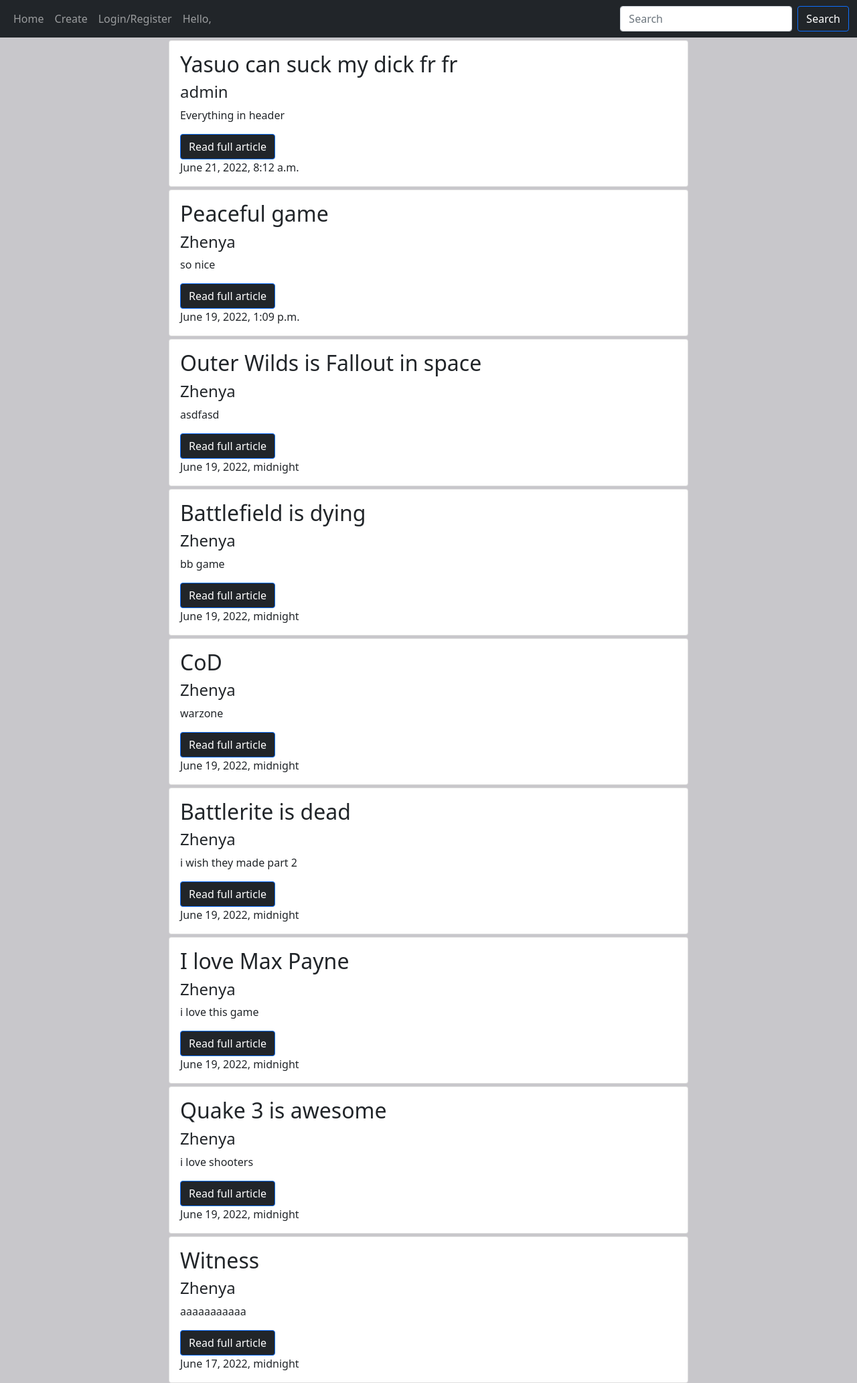
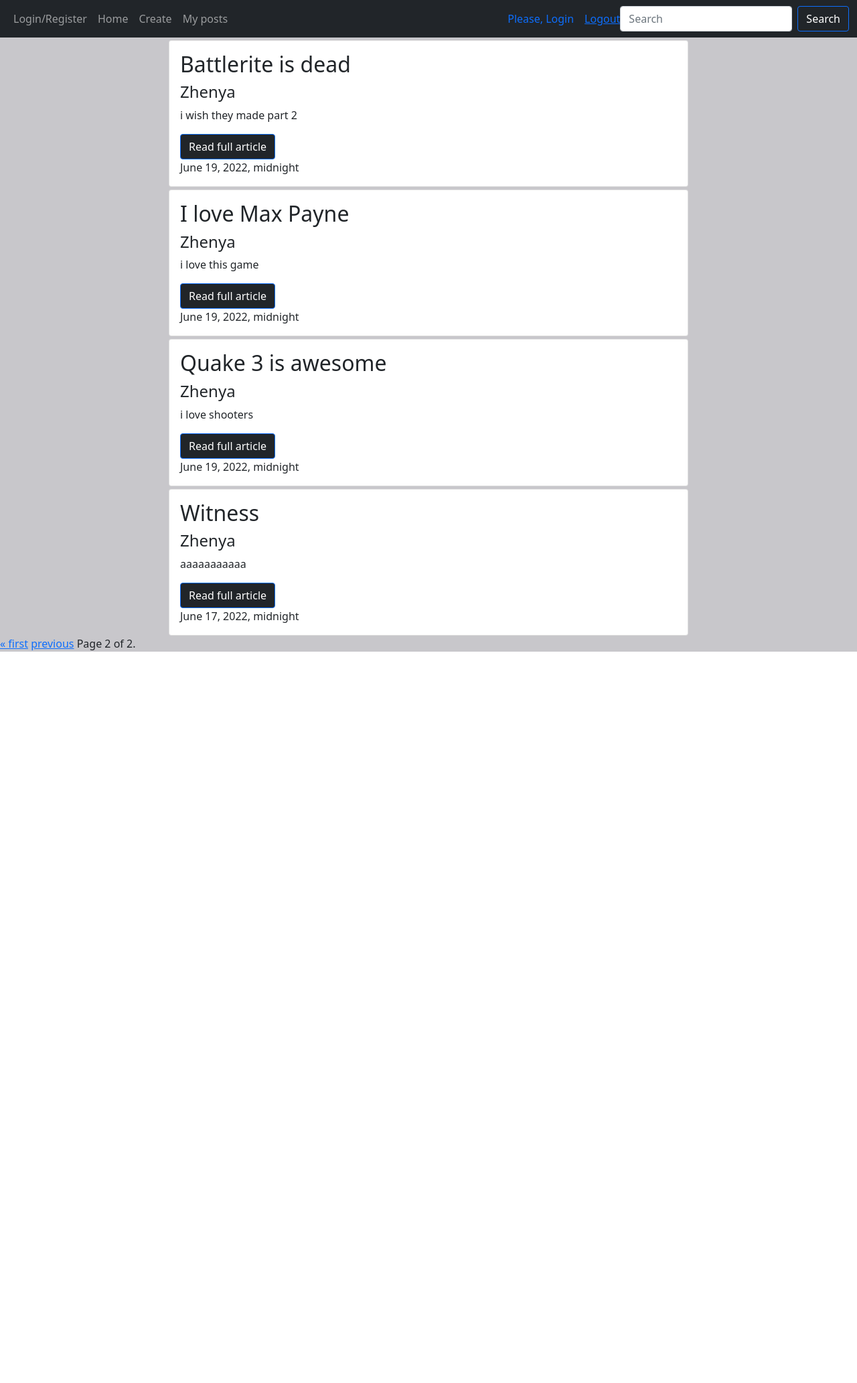
Before and after one commit to Wandwood/gil, a Django app: page /?page=2 in a window 1280 px wide. Shown: the whole page at 67% size. After the commit the page ends 973 px from the top, so only its background shows below. Run offline with Django 4.2, Linux system fonts and the light colour scheme; data comes from the database, SQL or seed files in the repository; both versions use the stored data as it was after the commit; parts of the project's set-up code (start-up, migrations or seed data) failed here and were passed over.

Commit message:
added more user firendly interface and search

```diff
--- /dev/null
+++ b/gilweb/accounts/urls.py
@@ -0,0 +1,10 @@
+from django.urls import path
+
+
+from accounts.views import login_view, logout_view, register_view
+
+urlpatterns = [
+    path('login/', login_view, name='login'),
+    path('logout/', logout_view, name='logout'),
+    path('register/', register_view, name='register')
+]
--- a/gilweb/accounts/views.py
+++ b/gilweb/accounts/views.py
@@ -45,4 +45,7 @@ def login_view(request):
 
 def logout_view(request):
     logout(request)
-    return redirect("/login")
+    context = context = {
+        'logout': logout
+    }
+    return redirect("/login", context)
--- a/gilweb/gilweb/settings.py
+++ b/gilweb/gilweb/settings.py
@@ -26,7 +26,7 @@ SECRET_KEY = 'django-insecure-uyj_-(5a9f2sapanu6x(yw3=mmymxl61d5ixl)uaqevcduk$z-
 # SECURITY WARNING: don't run with debug turned on in production!
 DEBUG = True
 
-ALLOWED_HOSTS = ['112.74.177.117', 'localhost', '0.0.0.0:8000', '127.0.0.1', 'gil.com']
+ALLOWED_HOSTS = ['112.74.177.117', 'localhost', '0.0.0.0:8000', '127.0.0.1', 'gil.com', '192.168.0.132']
 
 
 # Application definition
@@ -38,7 +38,7 @@ INSTALLED_APPS = [
     'django.contrib.sessions',
     'django.contrib.messages',
     'django.contrib.staticfiles',
-    'posts'
+    'posts',
 ]
 
 MIDDLEWARE = [
--- a/gilweb/gilweb/urls.py
+++ b/gilweb/gilweb/urls.py
@@ -15,16 +15,10 @@ Including another URLconf
 """
 from django.contrib import admin
 from django.urls import path, include
-from posts.views import home_view, user_posts_create, index
-from accounts.views import (login_view, logout_view, register_view)
+
 
 urlpatterns = [
-    path('login/', login_view),
-    path('logout/', logout_view),
-    path('register/', register_view),
-    path('', index, name='index'),
-    path('home/<int:my_id>/', home_view, name='home'),
-    path('posts/', include('posts.urls')),
-    path('create/', user_posts_create, name='create'),
+    path('', include('accounts.urls')),
+    path('', include('posts.urls')),
     path('admin/', admin.site.urls),
 ]
--- a/gilweb/posts/forms.py
+++ b/gilweb/posts/forms.py
@@ -11,7 +11,7 @@ class User_postsForm(forms.ModelForm):
             'post_header',
             'game_name',
             'post_text',
-            'game_rating'
+            'game_rating',
         ]
         widgets = {
             'post_text': Textarea(attrs={'cols': 80, 'rows': 20}),
--- a/gilweb/posts/models.py
+++ b/gilweb/posts/models.py
@@ -1,3 +1,5 @@
+from asyncio.windows_events import NULL
+from email.policy import default
 from django.db import models
 from django.conf import settings
 
@@ -9,7 +11,7 @@ class User_posts(models.Model):
     game_name = models.CharField(max_length=150)
     post_text = models.CharField(max_length=5000)
     game_rating = models.DecimalField(max_digits=4, decimal_places=2)
-    post_date = models.DateField(auto_now=False, auto_now_add=True)
+    post_date = models.DateTimeField(auto_now=False, auto_now_add=True)
     post_rating = models.DecimalField(max_digits=4, decimal_places=2, default=00.00)
 
     def __str__(self):
--- a/gilweb/posts/templates/posts/base.html
+++ b/gilweb/posts/templates/posts/base.html
@@ -1,4 +1,5 @@
 <!DOCTYPE html>
+{%csrf_token%}
 <title>GIL: Games I Like</title>
 {% load static %}
 <html lang="en-us">
@@ -16,19 +17,31 @@
                   </button>
                   <div class="collapse navbar-collapse" id="mynavbar">
                     <ul class="navbar-nav me-auto">
+                      {% if user.is_anonymous %}
+                      <li class="nav-item">
+                        <a class="nav-link" href="/login/">Login/Register</a>
+                      <li class="nav-item">
+                        {% endif %}
                       <li class="nav-item">
                         <a class="nav-link" href="/">Home</a>
                       </li>
                       <li class="nav-item">
-                        <a class="nav-link" href="create/">Create</a>
+                        <a class="nav-link" href="/create/">Create</a>
                       <li class="nav-item">
-                        <a class="nav-link" href="login/">Login/Register</a>
+                        <a class="nav-link" href="/user_posts/">My posts</a>
                       <li class="nav-item">
-                        <a class="nav-link" href="#">Hello, {{user.username}}</a>
+
                     </ul>
-
-                    <form class="d-flex" type="get "action="." target="_blank">
-                      <input class="form-control me-2" type="text" placeholder="Search" name="search_box">
+                    {% if user.is_anonymous %}
+                    <a  class="nav-link mx-left" style="text-align:right">Please, Login</a>
+                    {% else %}
+                    <a  class="nav-link mx-left" style="text-align:right">Hello, {{user.username}}</a>
+                    {% endif %}
+                    <div>
+                      <a href="/logout">Logout</a>
+                    </div>
+                    <form class="d-flex" type="post" action="{% url 'user_search' %}" method="POST">{%csrf_token%}
+                      <input class="form-control me-2" type="text" placeholder="Search" name="q">
                       <button class="btn btn-primary bg-dark" type="submit">Search</button>
                     </form>
                   </div>
--- a/gilweb/posts/templates/posts/index.html
+++ b/gilweb/posts/templates/posts/index.html
@@ -2,17 +2,36 @@
 {% load static %}
 
 {% block content %}
-{% for post in full_post|dictsortreversed:"post_date" %}
+{% for post in page_obj%}
 <div class="container mt-1" style="width: 800px">
        <div class="card">
       <div class="card-body">
         <h2 class="card-title">{{post.post_header}}</h2>
         <h4 class="card-title">{{post.user}}</h4>
         <p class="card-text">{{post.post_text}}</p>
-        <a href="home/{{post.id}}" class="btn btn-primary bg-dark">Read full article</a>
+        <a href="detail/{{post.id}}" class="btn btn-primary bg-dark">Read full article</a>
         <p class="card-text">{{post.post_date}}</p>
       </div>
     </div>
   </div>
+
 {% endfor %}
+
+<div class="pagination">
+  <span class="step-links">
+      {% if page_obj.has_previous %}
+          <a href="?page=1">&laquo; first</a>
+          <a href="?page={{ page_obj.previous_page_number }}">previous</a>
+      {% endif %}
+
+      <span class="current">
+          Page {{ page_obj.number }} of {{ page_obj.paginator.num_pages }}.
+      </span>
+
+      {% if page_obj.has_next %}
+          <a href="?page={{ page_obj.next_page_number }}">next</a>
+          <a href="?page={{ page_obj.paginator.num_pages }}">last &raquo;</a>
+      {% endif %}
+  </span>
+
 {% endblock%}
--- a/gilweb/posts/urls.py
+++ b/gilweb/posts/urls.py
@@ -1,8 +1,11 @@
 from django.urls import path
 
 from . import views
-from posts.views import home_view
+from posts.views import detail_view, user_posts_create, user_posts_detail_view, user_search_view
 urlpatterns = [
     path('', views.index, name='index'),
-    path('home/<int:my_id>/', home_view, name='home_view')
+    path('create/', user_posts_create, name='create'),
+    path('detail/<int:my_id>/', detail_view, name='detail_view'),
+    path('user_posts/', user_posts_detail_view, name='user_posts'),
+    path('user_search', user_search_view, name='user_search')
 ]
--- a/gilweb/posts/views.py
+++ b/gilweb/posts/views.py
@@ -1,32 +1,55 @@
+from audioop import reverse
 from django.contrib.auth.decorators import login_required
 
-from msilib.schema import ListView
+from django.core.paginator import Paginator
 from pdb import post_mortem
-from django.shortcuts import render
-from django.http import HttpResponse
-from .models import User_posts
+from django.shortcuts import render, redirect
+from django.http import HttpResponse, Http404
+from .models import User, User_posts
 from .forms import User_postsForm
-
+from django.db.models import Q
 
 # Create your views here.
 def index (request):
-    full_post = User_posts.objects.all()
     obj = User_posts.objects.filter()
-    context = {"object": obj, "full_post": full_post}
+    posts_list = User_posts.objects.all().order_by('-post_date')
+    paginator = Paginator(posts_list, 5)
+    page_number = request.GET.get('page')
+    page_obj = paginator.get_page(page_number)
+    context = {"object": obj,"page_obj": page_obj}
     return render(request, "posts/index.html", context)
 
-def home_view(request, my_id):
+def detail_view(request, my_id):
     obj = User_posts.objects.get(id=my_id)
     context = {"object": obj}
-    return render(request, "posts/home.html", context)
+    if request.method == "POST":
+        obj.delete()
+        return redirect('/')
+    else:
+        return render(request, "posts/detail.html", context)
 
 @login_required
 def user_posts_create(request):
     form = User_postsForm(request.POST or None)
     if form.is_valid():
-        form.save()
+        obj = form.save(commit=False)
+        obj.user = request.user
+        obj.save()
+        return redirect('/')
     form = User_postsForm()
     context = {
         'form': form
     }
     return render(request, "posts/post_create.html", context)
+
+def user_posts_detail_view(request):
+    logged_in_user_posts = User_posts.objects.filter(user=request.user)
+    context = {"object": logged_in_user_posts}
+    return render (request, "posts/user_posts.html", context)
+
+def user_search_view(request):
+    if request.method == "POST":
+        q = request.POST['q']
+        obj = User_posts.objects.filter(Q(game_name__contains=q)| Q(post_header__contains=q))
+        context = {"object": obj, "q": q}
+    return render(request, "posts/search.html", context)
```
Also changed, not shown: gilweb/posts/templates/posts/detail.html (added, +25 -0 lines), gilweb/posts/templates/posts/home.html (deleted, +0 -8 lines), gilweb/posts/templates/posts/search.html (added, +20 -0 lines), gilweb/posts/templates/posts/user_posts.html (added, +20 -0 lines), gilweb/db.sqlite3, gilweb/posts/migrations/0008_alter_user_posts_post_date.py (added), gilweb/posts/migrations/0009_user_posts_game_img.py (added), gilweb/posts/migrations/0010_alter_user_posts_game_img.py (added), gilweb/posts/migrations/0011_remove_user_posts_game_img.py (added).
